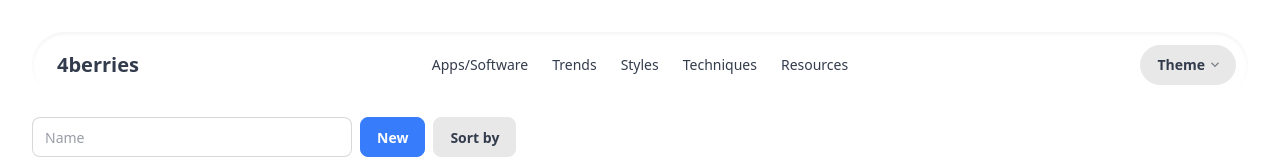
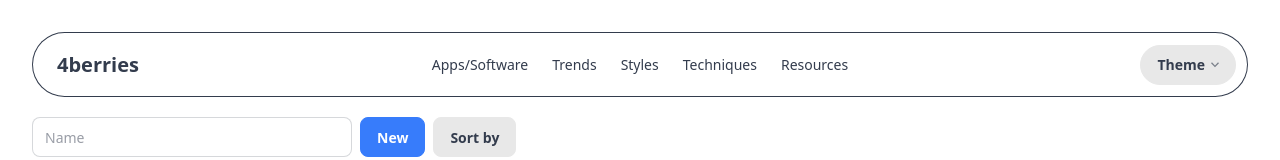
Before and after one commit to 4berries/4berries, a React (Vite) app: page / in a window 1280 px wide. Shown: the top 160 px of the page. Built offline with nearby package versions, Linux system fonts and the light colour scheme.

Commit message:
chanign nav to inset-ring

```diff
--- a/src/App.jsx
+++ b/src/App.jsx
@@ -13,7 +13,7 @@ const click = (color) => {
 
   return (
     <main className="p-8">
-    <div className="navbar bg-base-100 inset-shadow-sm rounded-full">
+    <div className="navbar bg-base-100 inset-ring rounded-full">
   <div className="navbar-start">
     <div className="dropdown">
       <div tabIndex={0} role="button" className="btn btn-ghost lg:hidden">
```
